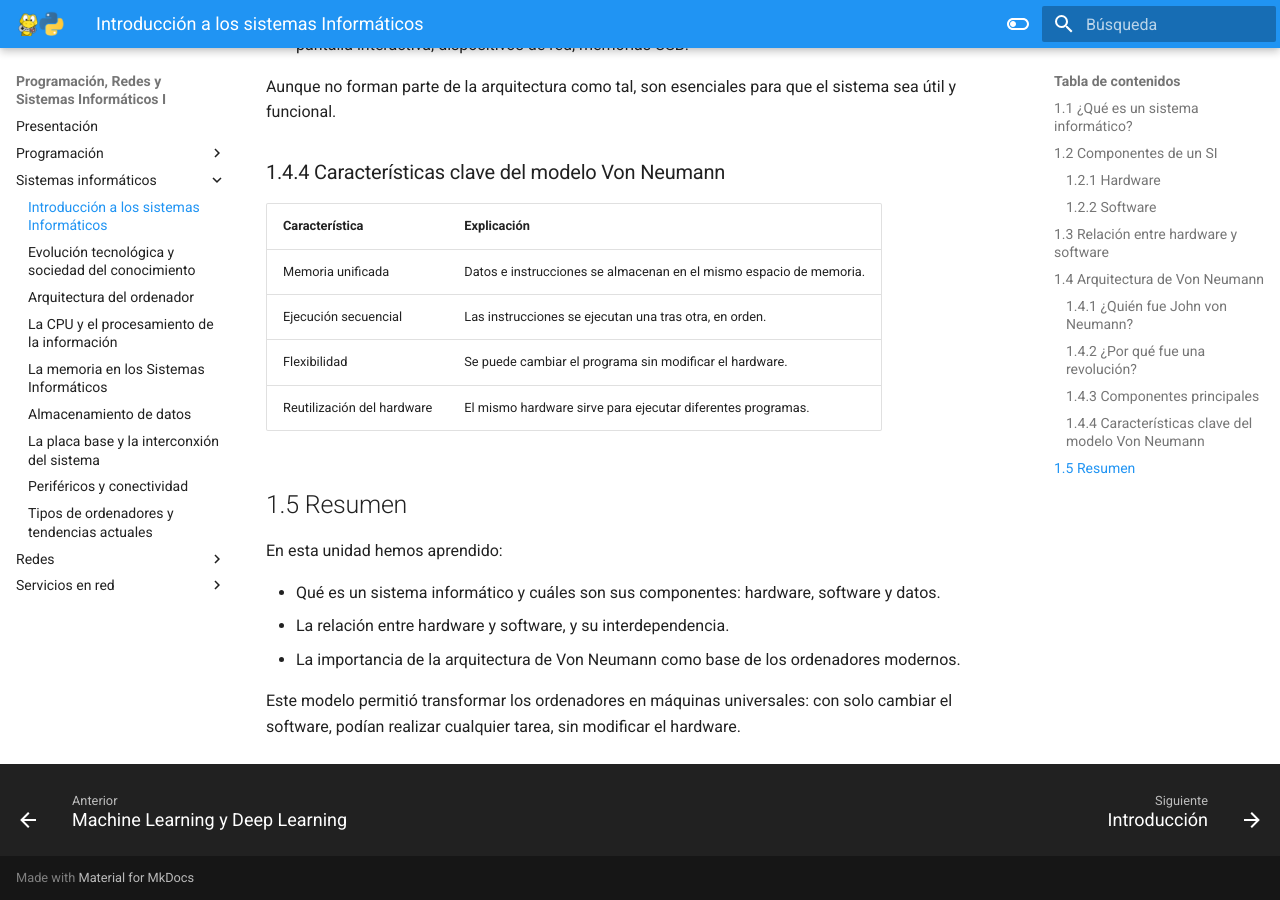
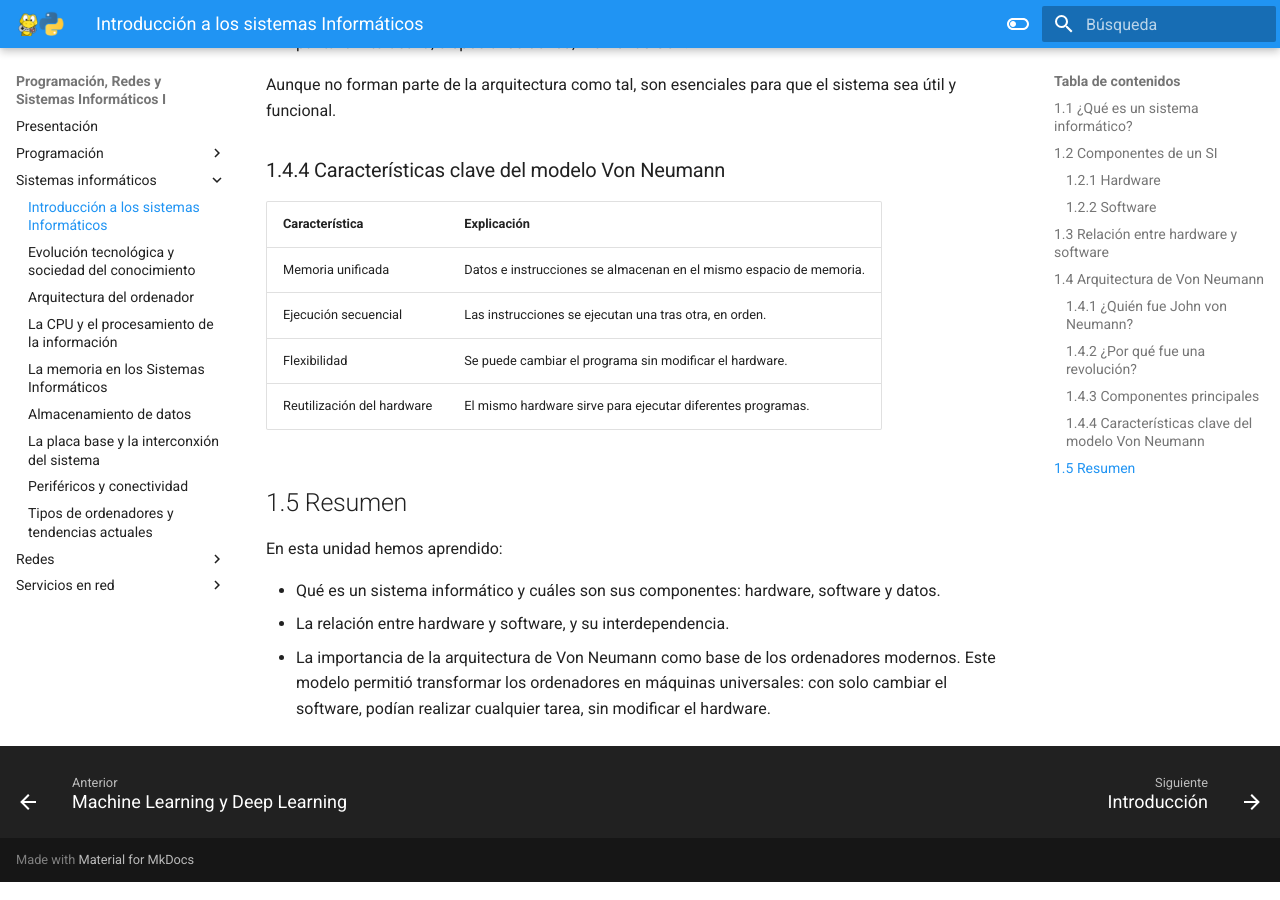
Before and after one commit to maycalle/1bach, an MkDocs documentation site: the page built from docs/sistemas_01.md, in a window 1280 px wide and 900 px high, scrolled down 4934 px. Built offline with MkDocs 1.6.1 and Material for MkDocs 9.7.7, drawn with Linux system fonts in a browser that asks for light colours; some of the changed lines change nothing that is shown.

Commit message:
intro a los SI

```diff
--- a/docs/sistemas_01.md
+++ b/docs/sistemas_01.md
@@ -61,9 +61,11 @@
 - Una GPU avanzada (hardware) y
 - Un motor gráfico optimizado (software), como *Unreal Engine* o *Unity*.
 
-> **¿Sabes qué es una GPU?**
-> Una **GPU** o **Unidad de Procesamiento Gráfico** (por sus siglas en inglés: *Graphics Processing Unit*) es un procesador diseñado para trabajar con **gráficos e imágenes**. Funciona como un especialista en gráficos o como un conjunto de mini-cerebros capaces de hacer muchas tareas pequeñas al mismo tiempo, ideal para procesar imágenes y realizar cálculos repetitivos.
-> A diferencia de la **CPU**, que se encarga de tareas generales y coordina todo el sistema, la GPU está optimizada para hacer **muchos cálculos en paralelo**, lo que la hace muy eficiente en tareas visuales, científicas e incluso en el entrenamiento de **inteligencias artificiales**.
+!!! tip "¿Sabes qué es una GPU?"
+
+    Una **GPU** o **Unidad de Procesamiento Gráfico** (por sus siglas en inglés: *Graphics Processing Unit*) es un procesador diseñado para trabajar con **gráficos e imágenes**. Funciona como un especialista en gráficos o como un conjunto de mini-cerebros capaces de hacer muchas tareas pequeñas al mismo tiempo, ideal para procesar imágenes y realizar cálculos repetitivos.
+
+    A diferencia de la **CPU**, que se encarga de tareas generales y coordina todo el sistema, la GPU está optimizada para hacer **muchos cálculos en paralelo**, lo que la hace muy eficiente en tareas visuales, científicas e incluso en el entrenamiento de **inteligencias artificiales**.
 
 ## 1.4 Arquitectura de Von Neumann
 
@@ -78,7 +80,7 @@
 Además de su enorme talento científico, von Neumann era conocido por su memoria prodigiosa. Se decía que podía memorizar libros enteros tras una sola lectura y resolver cálculos mentales complejísimos desde niño. A los seis años ya dividía números de ocho cifras mentalmente, y en la universidad era capaz de recitar manuales técnicos palabra por palabra años después de haberlos leído.
 
 <div style="margin-bottom: 10px" align="center">
-    <img style="border: 2px solid black; border-radius:25% 10%" src="img/john_neumann_foto.gif" width="30%">
+    <img style="border: 2px solid black; border-radius:25% 10%; box-shadow: 4px 4px 10px rgba(0, 0, 0, 0.5);" src="img/john_neumann_foto.gif" width="30%">
     <p><em>John von Neumann</em></p>
 </div>
 
@@ -137,7 +139,7 @@
 ### 1.4.4 Características clave del modelo Von Neumann
 
 | Característica             | Explicación                                                                 |
-|----------------------------|------------------------------------------------------------------------------|
+|----------------------------|-----------------------------------------------------------------------------|
 | Memoria unificada          | Datos e instrucciones se almacenan en el mismo espacio de memoria.          |
 | Ejecución secuencial       | Las instrucciones se ejecutan una tras otra, en orden.                      |
 | Flexibilidad               | Se puede cambiar el programa sin modificar el hardware.                     |
@@ -149,6 +151,4 @@
 
 - Qué es un sistema informático y cuáles son sus componentes: hardware, software y datos.
 - La relación entre hardware y software, y su interdependencia.
-- La importancia de la arquitectura de Von Neumann como base de los ordenadores modernos.
-
-Este modelo permitió transformar los ordenadores en máquinas universales: con solo cambiar el software, podían realizar cualquier tarea, sin modificar el hardware.
+- La importancia de la arquitectura de Von Neumann como base de los ordenadores modernos. Este modelo permitió transformar los ordenadores en máquinas universales: con solo cambiar el software, podían realizar cualquier tarea, sin modificar el hardware.
```
